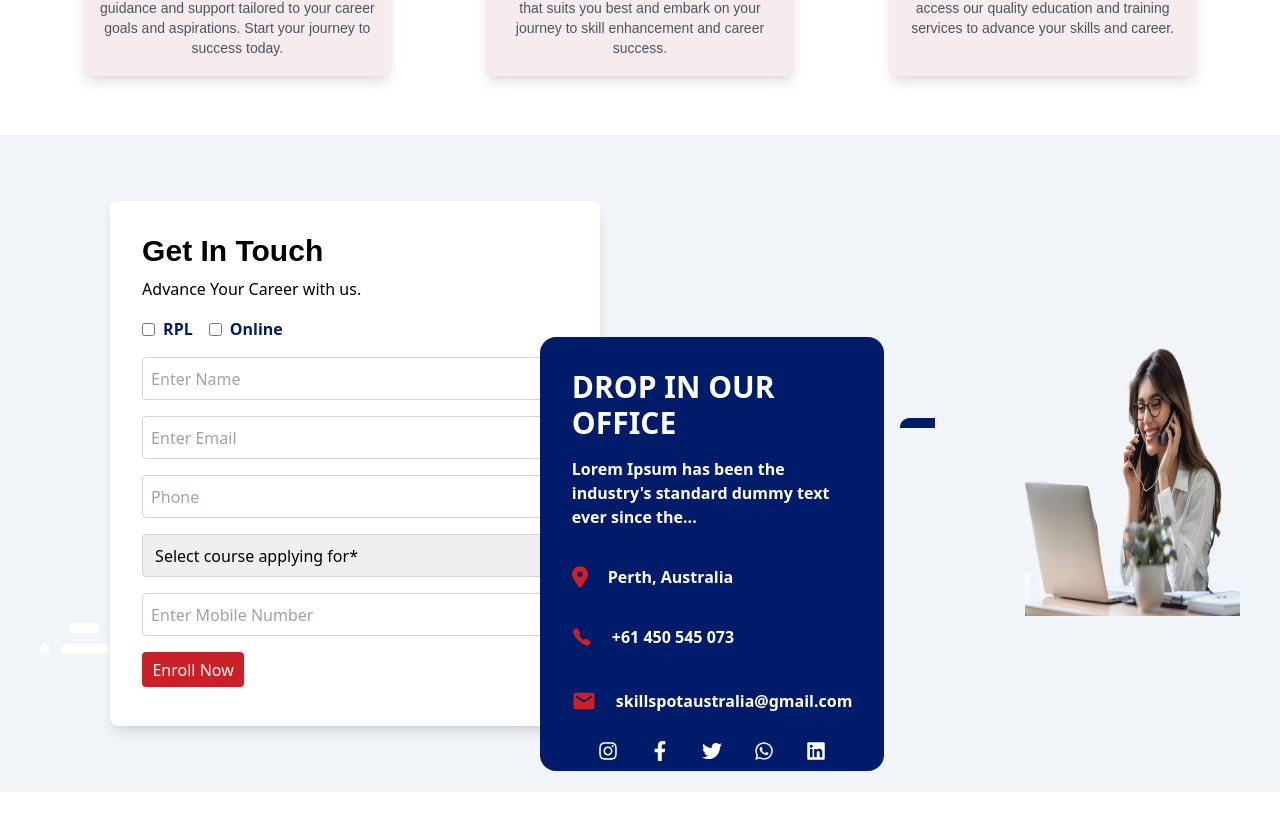
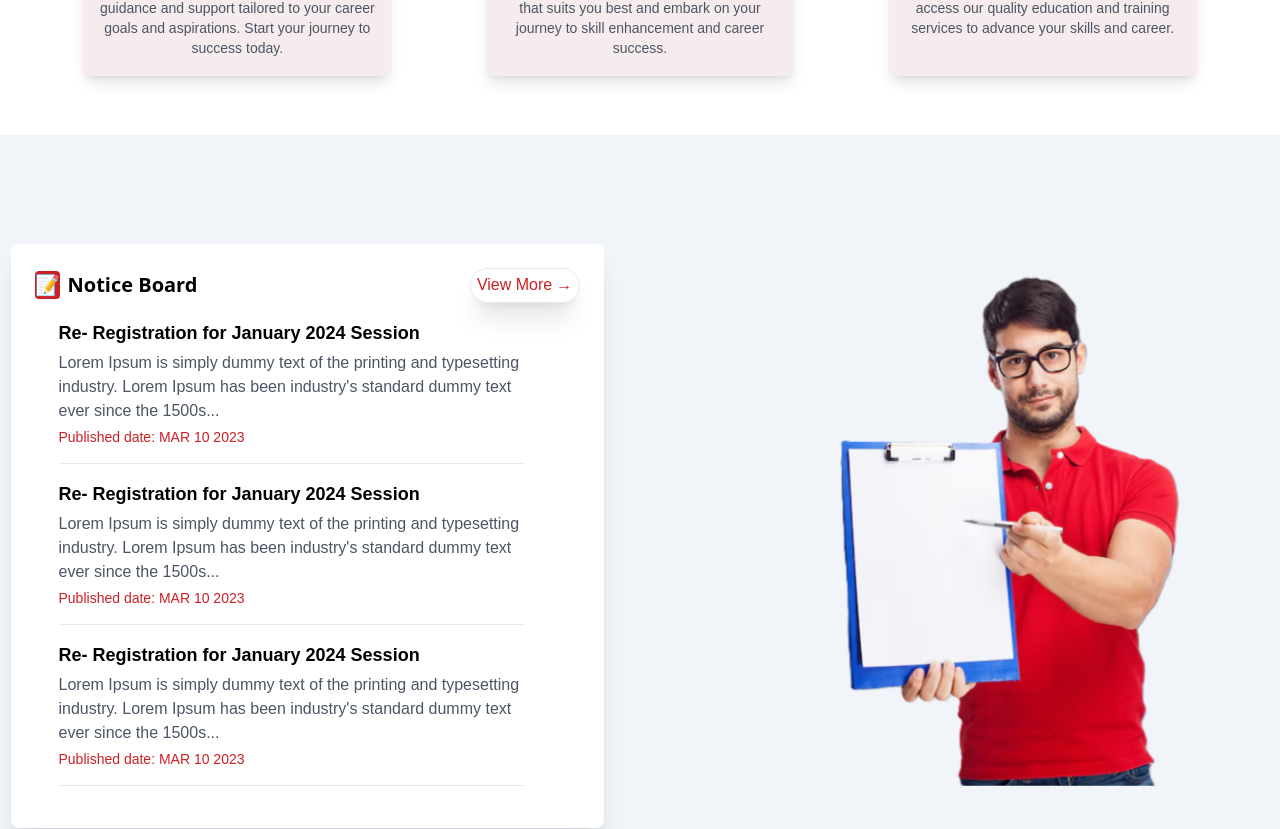
Before and after one commit to RojuGhimire/SkillSpotAus, a React (Vite) app: page / in a window 1280 px wide. Shown: the part 2878-3707 px from the top of the page. Built offline with nearby package versions, Linux system fonts and the light colour scheme.

Commit message:
made notice board

```diff
--- a/src/components/Home/Homepage.tsx
+++ b/src/components/Home/Homepage.tsx
@@ -7,6 +7,7 @@ import ContactSection from "../sections/ContactSection";
 import Footer from "../sections/Footer";
 import Affiliates from "../sections/Our";
 import Services from "../sections/Service";
+import MainComponent from "../sections/Notice";
 const Homepage: React.FC = () => {
   return (
     <RootLayout>
@@ -16,6 +17,7 @@ const Homepage: React.FC = () => {
         <Hero2 />
         <CourseGrid />
         <Services />
+        <MainComponent />
         <ContactSection />
         <Affiliates />
         <Footer />
--- a/src/components/Home/RPL.tsx
+++ b/src/components/Home/RPL.tsx
@@ -1,4 +1,5 @@
 import React, { useState } from "react";
+import Header from "../Header";
 
 interface Course {
   id: number;
@@ -77,8 +78,12 @@ const RPL: React.FC = () => {
   ];
 
   return (
-    <div className="p-4 md:p-8  lg:h-[1050.81px] lg:px-20">
-      <div className="h-[100px] items-center justify-center  mb-12">
+    <div className=" w-full  ">
+        <Header />
+    <img src="/RPL.png" alt="" className=" w-full "/>
+    <div className="p-4 md:p-8  lg:h-full lg:px-20">
+
+      <div className="h-[100px] items-center justify-center   mb-12">
         <h2 className="text-3xl font-bold text-center mb-4 font-overpass">
           Popular Courses
         </h2>
@@ -139,6 +144,7 @@ const RPL: React.FC = () => {
         ))}
       </div>
     </div>
+    </div>
   );
 };
 
--- /dev/null
+++ b/src/components/sections/Main.tsx
@@ -0,0 +1,60 @@
+import React from 'react';
+
+type Notice = {
+  title: string;
+  description: string;
+  publishedDate: string;
+};
+
+const notices: Notice[] = [
+  {
+    title: 'Re- Registration for January 2024 Session',
+    description:
+      "Lorem Ipsum is simply dummy text of the printing and typesetting industry. Lorem Ipsum has been industry's standard dummy text ever since the 1500s...",
+    publishedDate: 'MAR 10 2023',
+  },
+  {
+    title: 'Re- Registration for January 2024 Session',
+    description:
+      "Lorem Ipsum is simply dummy text of the printing and typesetting industry. Lorem Ipsum has been industry's standard dummy text ever since the 1500s...",
+    publishedDate: 'MAR 10 2023',
+  },
+  {
+    title: 'Re- Registration for January 2024 Session',
+    description:
+      "Lorem Ipsum is simply dummy text of the printing and typesetting industry. Lorem Ipsum has been industry's standard dummy text ever since the 1500s...",
+    publishedDate: 'MAR 10 2023',
+  },
+  {
+    title: 'Re- Registration for January 2024 Session',
+    description:
+      "Lorem Ipsum is simply dummy text of the printing and typesetting industry. Lorem Ipsum has been industry's standard dummy text ever since the 1500s...",
+    publishedDate: 'MAR 10 2023',
+  },
+];
+
+const NoticeBoard: React.FC = () => {
+  return (
+    <div className="p-6 bg-white  rounded-lg shadow-xl">
+      <div className="flex justify-between items-center">
+        <h2 className="text-xl font-semibold flex items-center gap-2">
+          <span className="bg-secondary rounded ">&#128221;</span> Notice Board
+        </h2>
+        <button className="text-semibold text-secondary  hover:bg-primary hover:text-white font-overpass h-[35px] w-[110px] rounded-full shadow-xl border border-gray-200 flex items-center justify-center gap-1">
+          View More <span className=''>&rarr;</span>
+        </button>
+      </div>
+      <div className="mt-4 space-y-4 max-h-[485px] px-6 w-[513px] font-overpass  overflow-y-auto   ">
+        {notices.map((notice, index) => (
+          <div key={index} className="border-b pb-4 last:border-none">
+            <h3 className="text-lg font-semibold">{notice.title}</h3>
+            <p className="text-gray-600 mt-1">{notice.description}</p>
+            <p className="text-sm text-secondary mt-1">Published date: {notice.publishedDate}</p>
+          </div>
+        ))}
+      </div>
+    </div>
+  );
+};
+
+export default NoticeBoard;
--- a/src/components/sections/News.tsx
+++ /dev/null
@@ -1,91 +0,0 @@
-import React, { useRef, useEffect } from 'react';
-
-const NewsAndNoticeBoard: React.FC = () => {
-  const scrollRef = useRef<HTMLDivElement | null>(null);
-
-  useEffect(() => {
-    const interval = setInterval(() => {
-      if (scrollRef.current) {
-        const firstChild = scrollRef.current.firstElementChild as HTMLElement | null;
-        if (firstChild) {
-          const itemHeight = firstChild.offsetHeight;
-
-          scrollRef.current.style.transition = 'transform 1s ease';
-          scrollRef.current.style.transform = `translateY(-${itemHeight}px)`;
-
-          const resetPosition = () => {
-            if (scrollRef.current) {
-              scrollRef.current.appendChild(firstChild);
-              scrollRef.current.style.transition = 'none';
-              scrollRef.current.style.transform = 'translateY(0)';
-            }
-          };
-
-          setTimeout(resetPosition, 1000);
-        }
-      }
-    }, 3000);
-
-    return () => clearInterval(interval);
-  }, []);
-
-  return (
-    <div className="bg-gray-100 p-6 rounded-lg w-full max-w-5xl mx-auto flex gap-6">
-      {/* News & Events Section */}
-      <div className="w-1/2 bg-white p-6 rounded-lg shadow-md">
-        <div className="flex justify-between items-center mb-4">
-          <h2 className="text-lg font-bold flex items-center">
-            <span className="text-red-600 mr-2">📰</span> News & Events
-          </h2>
-          <button className="text-sm text-red-600 hover:underline flex items-center">
-            View More <span className="ml-1">→</span>
-          </button>
-        </div>
-        <div className="overflow-hidden h-[300px] relative">
-          <div ref={scrollRef} className="space-y-4">
-            {/* Repeating News Items */}
-            {Array.from({ length: 5 }).map((_, index) => (
-              <div key={index} className="flex items-start gap-4">
-                <img src="https://via.placeholder.com/100x100" alt="News" className="w-24 h-24 object-cover rounded-lg" />
-                <div>
-                  <h3 className="font-semibold">Robotics Workshop</h3>
-                  <p className="text-sm text-gray-600">
-                    Lorem Ipsum is simply dummy text of the printing and typesetting industry.
-                  </p>
-                  <p className="text-xs text-red-500 mt-1">Published date: MAR 10 2023</p>
-                </div>
-              </div>
-            ))}
-          </div>
-        </div>
-      </div>
-
-      {/* Notice Board Section */}
-      <div className="w-1/2 bg-white p-6 rounded-lg shadow-md">
-        <div className="flex justify-between items-center mb-4">
-          <h2 className="text-lg font-bold flex items-center">
-            <span className="text-red-600 mr-2">📋</span> Notice Board
-          </h2>
-          <button className="text-sm text-red-600 hover:underline flex items-center">
-            View More <span className="ml-1">→</span>
-          </button>
-        </div>
-        <div className="space-y-4">
-          {/* Static Notice Items */}
-          {Array.from({ length: 5 }).map((_, index) => (
-            <div key={index} className="flex flex-col ">
-              <h3 className="font-semibold">Re-Registration for January 2024 Session</h3>
-              <p className="text-sm text-gray-600">
-                Lorem Ipsum is simply dummy text of the printing and typesetting industry.
-              </p>
-              <p className="text-xs text-red-500 mt-1">Published date: MAR 10 2023</p>
-              {index < 4 && <hr className="my-4" />}
-            </div>
-          ))}
-        </div>
-      </div>
-    </div>
-  );
-};
-
-export default NewsAndNoticeBoard;
--- /dev/null
+++ b/src/components/sections/Notice.tsx
@@ -0,0 +1,25 @@
+import React from 'react';
+import NoticeBoard from './Main';
+
+const MainComponent: React.FC = () => {
+  return (
+    <div className="flex items-center lg:px-20  justify-center h-[772px] bg-slate-100 p-4">
+      <div className="flex flex-col md:flex-row items-start gap-36">
+        {/* Notice Board Section */}
+        <div className="w-full  h-[554px] md:w-1/2">
+          <NoticeBoard />
+        </div>
+        {/* Image Section */}
+        <div className="w-full  md:w-[554px] md:h-[554px] flex justify-center items-center">
+          <img
+            src="/News.png" // Replace with your actual image source
+            alt="Person with clipboard"
+            className="object-contain"
+          />
+        </div>
+      </div>
+    </div>
+  );
+};
+
+export default MainComponent;
```
Also changed, not shown: src/constants/index.ts (+5 -4 lines), public/News.png (added), public/RPL.png (added).
